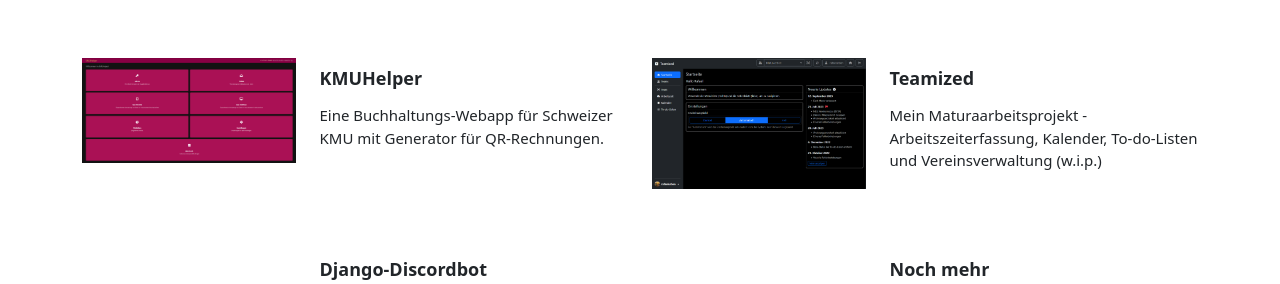
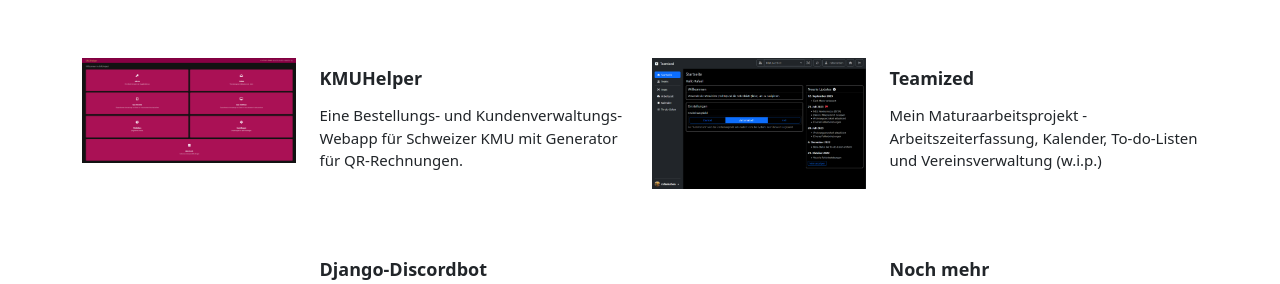
Before and after one commit to rafaelurben/rafaelurben.github.io, a Jekyll site: the page built from de/index.md, in a window 1280 px wide. Shown: the part 1213-1497 px from the top of the page. Built offline with Jekyll 4.4.1, drawn with Linux system fonts in a browser that asks for light colours; nearby versions of some CDN libraries.

Commit message:
Updated links & descriptions

```diff
--- a/de/index.md
+++ b/de/index.md
@@ -61,7 +61,7 @@ language: de
                         </div>
                         <div class="col">
                             <h3 class="name">KMUHelper</h3>
-                            <p class="description">Eine Buchhaltungs-Webapp für Schweizer KMU mit Generator für
+                            <p class="description">Eine Bestellungs- und Kundenverwaltungs-Webapp für Schweizer KMU mit Generator für
                                 QR-Rechnungen.</p>
                         </div>
                     </div>
```
Also changed, not shown: de/projects/web/index.md (+16 -14 lines).
